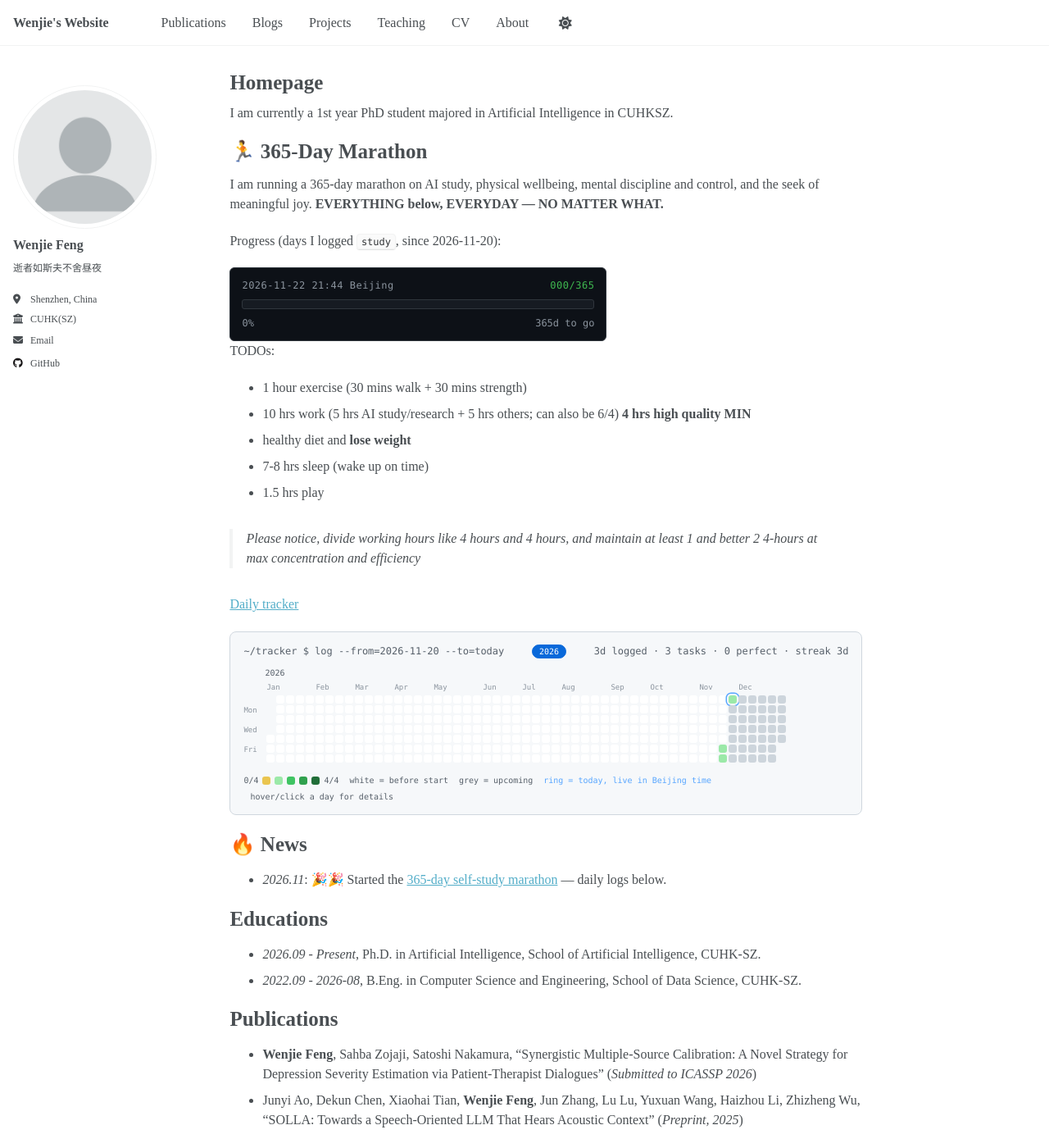
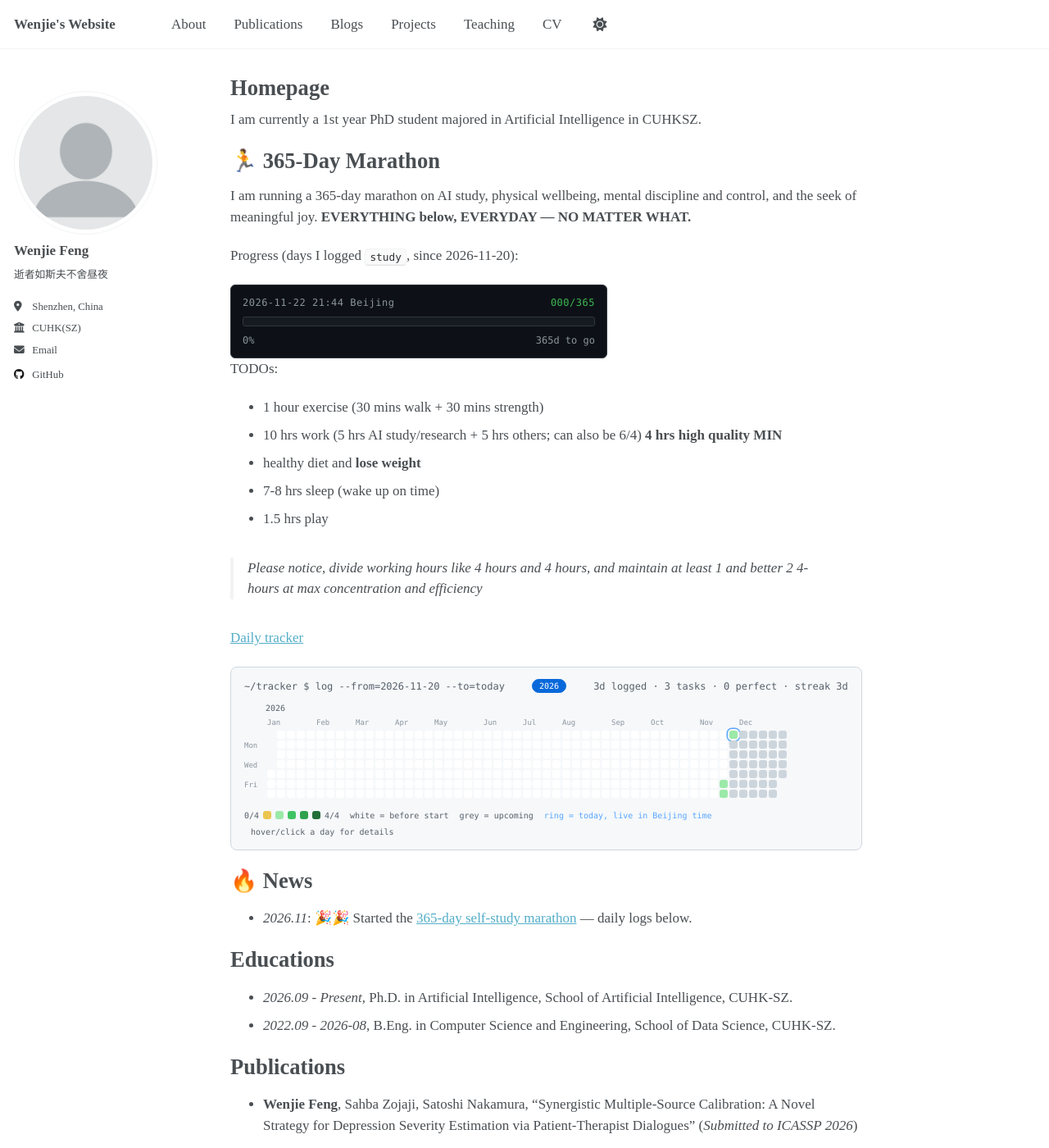
Before and after one commit to wenjiefeng04/wenjiefeng04.github.io, a Jekyll site: the page built from _pages/about.md, in a window 1280 px wide and 1400 px high. Shown: the whole window at 82% size. Built offline with Jekyll 4.4.1, drawn with Linux system fonts in a browser that asks for light colours.

Commit message:
modify the font and navigation bar

```diff
--- a/_data/navigation.yml
+++ b/_data/navigation.yml
@@ -8,6 +8,9 @@
 #      Markdown formatted page while the second is generated using JSON.
 
 main:
+  - title: "About"
+    url: /#about-me
+
   - title: "Publications"
     url: /#publications
 
@@ -26,9 +29,6 @@ main:
   - title: "CV"
     url: /files/cv.pdf
 
-  - title: "About"
-    url: /#about-me
-
   # - title: "Honors"
   #   url: /#honors
 
--- a/_sass/layout/_reset.scss
+++ b/_sass/layout/_reset.scss
@@ -8,10 +8,10 @@ html {
   /* apply a natural box layout model to all elements */
   box-sizing: border-box;
   background-color: var(--global-bg-color);
-  font-size: 14px; /*16*/
+  font-size: 15px; /*16*/
 
   @include breakpoint($medium) {
-    font-size: 16px; /*18*/
+    font-size: 17px; /*18*/
   }
 
   -webkit-text-size-adjust: 100%;
```
